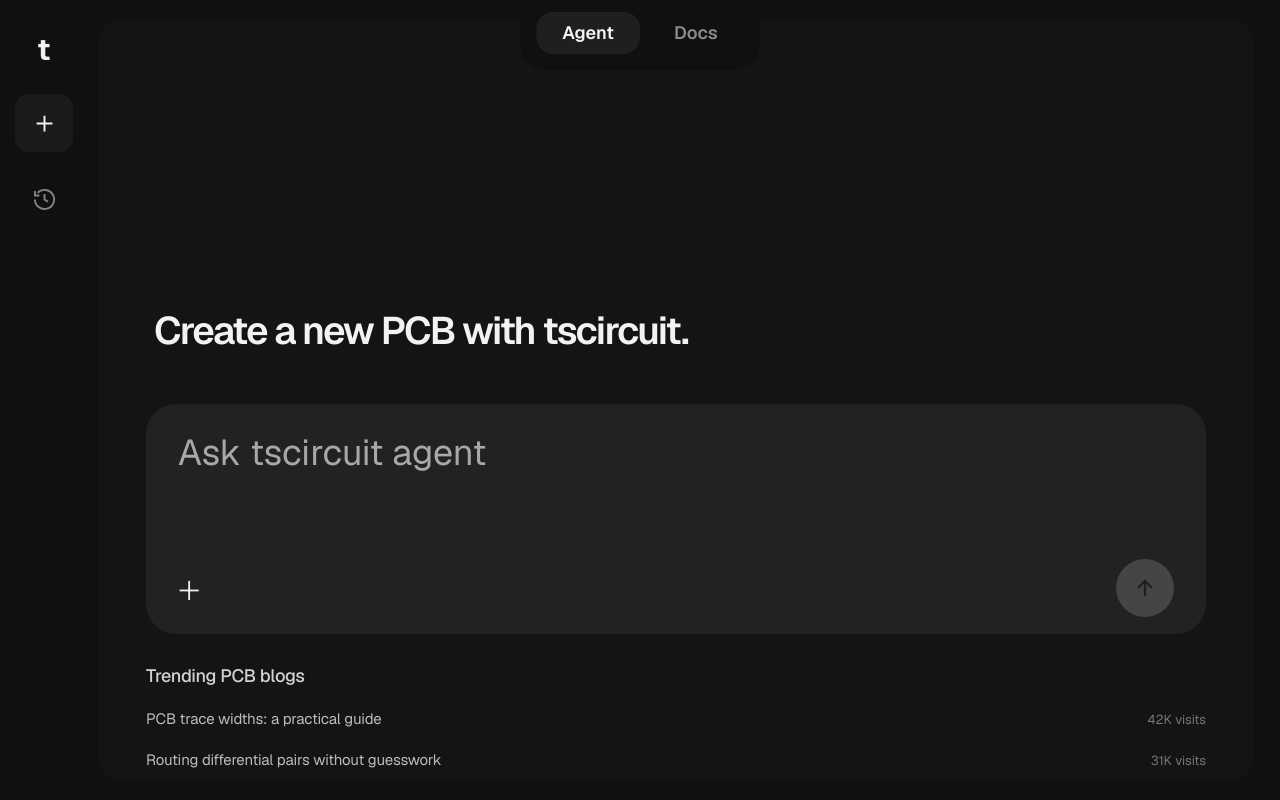
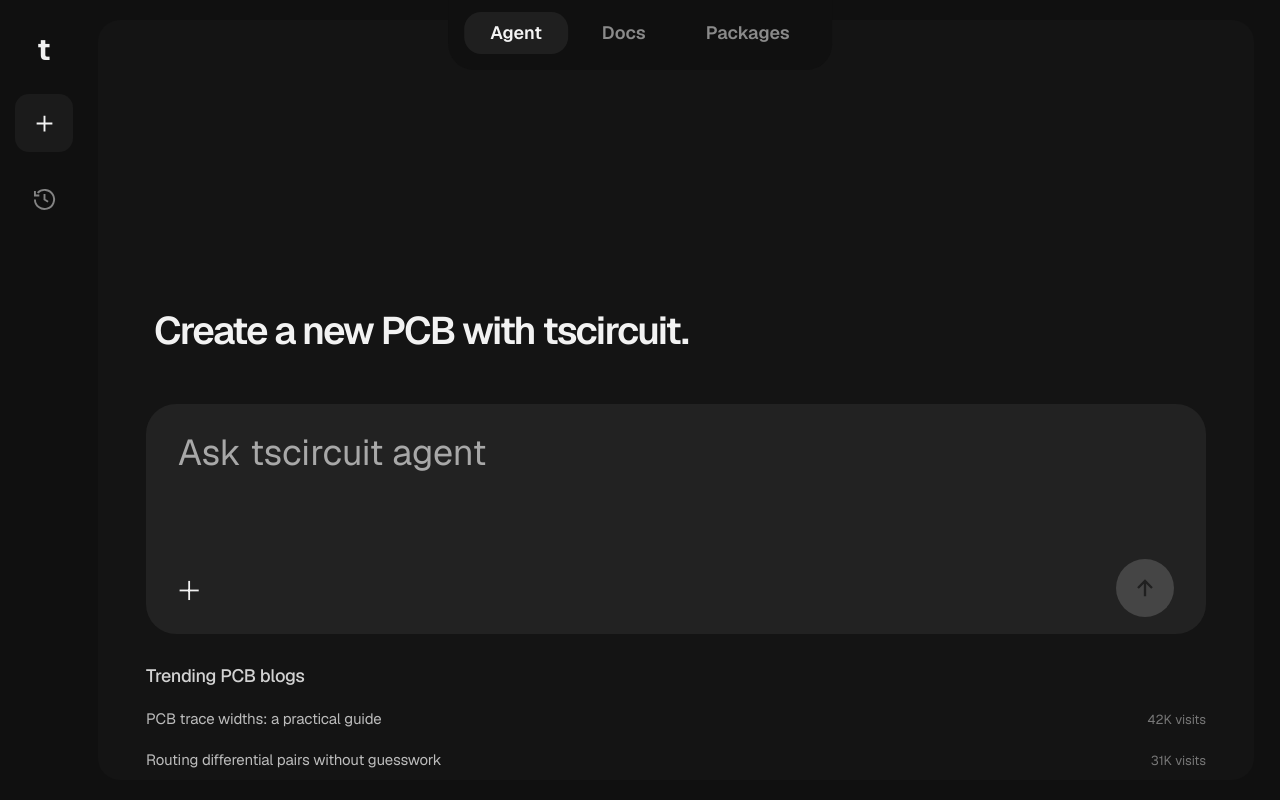
Before and after one commit to tscircuit/eleqon, a Next.js app: page / in a window 1280 px wide. Built offline with nearby package versions, Linux system fonts and the light colour scheme.

Commit message:
Add community packages catalog

```diff
--- /dev/null
+++ b/components/workspace/packages-page.tsx
@@ -0,0 +1,13 @@
+import { useState } from "react";
+import { enPackages } from "@/lang/en/packages";
+import { enWorkspace } from "@/lang/en/workspace";
+import styles from "./workspace.module.css";
+
+/** Renders a searchable, local catalog of tscircuit packages. */
+export function PackagesPage({ onReadMore }: { readonly onReadMore: () => void }) {
+  const [query, setQuery] = useState("");
+  const normalizedQuery = query.trim().toLowerCase();
+  const packages = normalizedQuery === "" ? enPackages.catalog : enPackages.catalog.filter((pkg) => `${pkg.name} ${pkg.description} ${pkg.detail}`.toLowerCase().includes(normalizedQuery));
+
+  return <section className={`${styles.frame} ${styles.packagesPage}`}><div className={styles.packagesContent}><section className={styles.packageFeature}><div className={styles.packageFeatureVisual} aria-hidden="true"><span>{enWorkspace.brand.productName}</span></div><article className={styles.packageFeatureCopy}><h1>{enPackages.featureTitle}</h1><p>{enPackages.featureDescription}</p><button type="button" onClick={onReadMore}>{enPackages.readMore}</button></article></section><label className={styles.packageSearch}><span>{enPackages.searchPlaceholder}</span><input value={query} onChange={(event) => setQuery(event.target.value)} placeholder={enPackages.searchPlaceholder} /></label><section className={styles.packageCollection}><h2>{enPackages.yourPackagesTitle}</h2>{packages.length === 0 ? <p className={styles.packageEmpty}>{enPackages.emptySearch}</p> : <div className={styles.packageGrid}>{packages.map((pkg) => <article key={pkg.name} className={styles.packageCard}><div className={styles.packagePreview} aria-hidden="true"><span>{enPackages.previewLabel}</span></div><div><h3>{pkg.name}</h3><p>{pkg.description}</p><small>{pkg.detail}</small></div></article>)}</div>}</section></div></section>;
+}
--- a/components/workspace/workspace.tsx
+++ b/components/workspace/workspace.tsx
@@ -8,6 +8,7 @@ import { createChatThread, parseChatThreadTitle, type ChatThread } from "@/lib/c
 import { ChatThreadStore } from "@/lib/chat-thread-store";
 import { parseWorkspaceUrlState, serializeWorkspaceUrlState, type DocsUrlState, type HomeTab, type WorkspaceTab, type WorkspaceUrlState } from "@/lib/workspace-url-state";
 import { HistoryDrawer } from "./history-drawer";
+import { PackagesPage } from "./packages-page";
 import { ArrowIcon, BoardIcon, CodeIcon, CubeIcon, HistoryIcon, PlusIcon, SchematicIcon } from "./icons";
 import { Brand } from "./brand";
 import styles from "./workspace.module.css";
@@ -24,17 +25,42 @@ const tabs: ReadonlyArray<{ readonly id: WorkspaceTab; readonly label: string; r
 
 /** Manages local threads and composes the workspace views. */
 export function Workspace() {
-  const [threads, setThreads] = useState<ReadonlyArray<ChatThread>>(() => typeof window === "undefined" ? [] : new ChatThreadStore(window.localStorage).read());
-  const [workspaceState, setWorkspaceState] = useState<WorkspaceUrlState>(() => typeof window === "undefined" ? { kind: "home", homeTab: "agent" } : parseWorkspaceUrlState(window.location.search));
+  const [threads, setThreads] = useState<ReadonlyArray<ChatThread>>([]);
+  const [workspaceState, setWorkspaceState] = useState<WorkspaceUrlState>({ kind: "home", homeTab: "agent" });
   const [historyOpen, setHistoryOpen] = useState(false);
   const [, startTransition] = useTransition();
 
-  useEffect(() => { const restoreWorkspaceState = () => setWorkspaceState(parseWorkspaceUrlState(window.location.search)); window.addEventListener("popstate", restoreWorkspaceState); return () => window.removeEventListener("popstate", restoreWorkspaceState); }, []);
+  useEffect(() => {
+    const restoreWorkspaceState = () => setWorkspaceState(parseWorkspaceUrlState(window.location.search));
+    const hydrationFrame = window.requestAnimationFrame(() => {
+      setThreads(new ChatThreadStore(window.localStorage).read());
+      restoreWorkspaceState();
+    });
+
+    window.addEventListener("popstate", restoreWorkspaceState);
+    return () => {
+      window.cancelAnimationFrame(hydrationFrame);
+      window.removeEventListener("popstate", restoreWorkspaceState);
+    };
+  }, []);
 
   const navigate = (state: WorkspaceUrlState) => { window.history.pushState(null, "", `${window.location.pathname}${serializeWorkspaceUrlState(state)}`); setWorkspaceState(state); };
   const startThread = () => { setHistoryOpen(false); navigate({ kind: "home", homeTab: "agent" }); };
   const openBlog = (blogId: BlogId) => navigate({ kind: "home", homeTab: "docs", docs: { kind: "article", blogId } });
   const openBlogs = () => navigate({ kind: "home", homeTab: "docs", docs: { kind: "blogs" } });
+  const openHomeTab = (homeTab: HomeTab) => {
+    if (homeTab === "agent") {
+      navigate({ kind: "home", homeTab });
+      return;
+    }
+
+    if (homeTab === "docs") {
+      navigate({ kind: "home", homeTab, docs: { kind: "article", blogId: "tscircuit-framework" } });
+      return;
+    }
+
+    navigate({ kind: "home", homeTab });
+  };
   const selectThread = (thread: ChatThread) => { setHistoryOpen(false); navigate({ kind: "project", threadId: thread.id, activeTab: "code" }); };
   const submit = (prompt: string) => {
     startTransition(() => {
@@ -50,7 +76,7 @@ export function Workspace() {
 
   return (
     <div className={styles.workspace} data-view={workspaceState.kind} data-history-open={historyOpen}>
-      {workspaceState.kind === "home" ? <HomeNotch activeTab={workspaceState.homeTab} onSelect={(homeTab) => navigate(homeTab === "agent" ? { kind: "home", homeTab } : { kind: "home", homeTab, docs: { kind: "article", blogId: "tscircuit-framework" } })} /> : null}
+      {workspaceState.kind === "home" ? <HomeNotch activeTab={workspaceState.homeTab} onSelect={openHomeTab} /> : null}
       <aside className={styles.rail}>
         <nav className={styles.railControls} aria-label={enWorkspace.aria.workspaceNavigation}>
           <Brand className={styles.brand} />
@@ -60,7 +86,7 @@ export function Workspace() {
         <HistoryDrawer open={historyOpen} threads={threads} activeThreadId={workspaceState.kind === "project" ? workspaceState.threadId : null} onSelect={selectThread} />
       </aside>
       <main className={styles.main}>
-        {workspaceState.kind === "home" ? workspaceState.homeTab === "agent" ? <Welcome onSubmit={submit} onOpenBlog={openBlog} /> : <DocsPage onSubmit={submit} docs={workspaceState.docs} onOpenBlog={openBlog} onOpenBlogs={openBlogs} /> : (
+        {workspaceState.kind === "home" ? workspaceState.homeTab === "agent" ? <Welcome onSubmit={submit} onOpenBlog={openBlog} /> : workspaceState.homeTab === "docs" ? <DocsPage onSubmit={submit} docs={workspaceState.docs} onOpenBlog={openBlog} onOpenBlogs={openBlogs} /> : <PackagesPage onReadMore={() => openBlog("tscircuit-packages")} /> : (
           <ProjectView activeTab={workspaceState.activeTab} thread={selectedThread} onSubmit={submit} onTab={(activeTab) => navigate({ ...workspaceState, activeTab })} />
         )}
       </main>
@@ -70,7 +96,7 @@ export function Workspace() {
 
 /** Switches the home-screen context between agent and documentation. */
 function HomeNotch({ activeTab, onSelect }: { readonly activeTab: HomeTab; readonly onSelect: (tab: HomeTab) => void }) {
-  return <div className={styles.notch} role="tablist" aria-label={enWorkspace.aria.homeContext}><button className={styles.notchButton} data-active={activeTab === "agent"} type="button" role="tab" aria-selected={activeTab === "agent"} onClick={() => onSelect("agent")}>{enWorkspace.homeTabs.agent}</button><button className={styles.notchButton} data-active={activeTab === "docs"} type="button" role="tab" aria-selected={activeTab === "docs"} onClick={() => onSelect("docs")}>{enWorkspace.homeTabs.docs}</button></div>;
+  return <div className={styles.notch} role="tablist" aria-label={enWorkspace.aria.homeContext}><button className={styles.notchButton} data-active={activeTab === "agent"} type="button" role="tab" aria-selected={activeTab === "agent"} onClick={() => onSelect("agent")}>{enWorkspace.homeTabs.agent}</button><button className={styles.notchButton} data-active={activeTab === "docs"} type="button" role="tab" aria-selected={activeTab === "docs"} onClick={() => onSelect("docs")}>{enWorkspace.homeTabs.docs}</button><button className={styles.notchButton} data-active={activeTab === "packages"} type="button" role="tab" aria-selected={activeTab === "packages"} onClick={() => onSelect("packages")}>{enWorkspace.homeTabs.packages}</button></div>;
 }
 
 /** Renders a rail navigation control. */
--- a/lang/en/blogs.ts
+++ b/lang/en/blogs.ts
@@ -10,6 +10,17 @@ const blogPosts: Readonly<Record<BlogId, BlogPost>> = {
       "tscircuit is a toolkit for defining electronic designs as code. Components, connections, board constraints, and manufacturing details live in one readable workflow.",
       "That makes design intent easier to review. A teammate can see why a component was selected, how a connection is constrained, and what the board needs before it reaches fabrication.",
       "Start with a circuit description, inspect the result in the workspace, then iterate with the same source of truth behind every artefact.",
+    ],
+  },
+  "tscircuit-packages": {
+    id: "tscircuit-packages",
+    title: "tscircuit Packages",
+    summary: "Publish board designs, components, and reusable building blocks with a link anyone can open.",
+    visits: "18K",
+    body: [
+      "A tscircuit package is a small, reusable electronics project. It can contain a board, a component, or a focused design pattern that someone else can open and build from.",
+      "Packages replace the separate npm package and GitHub repository workflow. Publish from tscircuit, get one shareable link, and keep the design, preview, and version together in one place.",
+      "A package can begin as something personal—a Pico board, a Raspberry Pi accessory, or a useful chip breakout—then be shared in seconds as a reliable starting point for the next build.",
     ],
   },
   "pcb-trace-widths": {
@@ -49,6 +60,7 @@ const blogPosts: Readonly<Record<BlogId, BlogPost>> = {
 
 const blogOrder: readonly BlogId[] = [
   "tscircuit-framework",
+  "tscircuit-packages",
   "pcb-trace-widths",
   "differential-pairs",
   "ground-pours",
--- /dev/null
+++ b/lang/en/packages.ts
@@ -0,0 +1,25 @@
+type PackageCatalogItem = Readonly<{
+  readonly name: string;
+  readonly description: string;
+  readonly detail: string;
+}>;
+
+/** English copy and static catalog entries for the Packages home context. */
+export const enPackages = {
+  featureTitle: "tscircuit Packages",
+  featureDescription: "Discover reusable boards and components from the community. Publish once, then share a single tscircuit link.",
+  readMore: "Read more",
+  searchPlaceholder: "Search packages",
+  yourPackagesTitle: "Your packages",
+  emptySearch: "No packages match that search.",
+  previewLabel: "3D",
+  catalog: [
+    { name: "user/pico", description: "RP2040 dev board", detail: "A compact Pico reference" },
+    { name: "user/raspberrypi", description: "Pi expansion board", detail: "GPIO and power breakout" },
+    { name: "user/some-chip", description: "Chip breakout", detail: "A reusable IC footprint" },
+    { name: "user/usb-c-power", description: "USB-C power input", detail: "Power delivery starter" },
+    { name: "user/sensor-hub", description: "Sensor carrier", detail: "I²C and analog inputs" },
+    { name: "user/motor-driver", description: "Motor driver", detail: "Control and protection board" },
+    { name: "user/codec-board", description: "Audio codec", detail: "Low-noise audio interface" },
+  ] satisfies readonly [PackageCatalogItem, ...PackageCatalogItem[]],
+} as const;
--- a/lang/en/workspace.ts
+++ b/lang/en/workspace.ts
@@ -18,6 +18,7 @@ export const enWorkspace = {
   homeTabs: {
     agent: "Agent",
     docs: "Docs",
+    packages: "Packages",
   },
   tabs: {
     code: "Code",
--- a/lib/blog.ts
+++ b/lib/blog.ts
@@ -1,5 +1,5 @@
 /** An article identifier that can be safely represented in a URL. */
-export type BlogId = "tscircuit-framework" | "pcb-trace-widths" | "differential-pairs" | "ground-pours";
+export type BlogId = "tscircuit-framework" | "tscircuit-packages" | "pcb-trace-widths" | "differential-pairs" | "ground-pours";
 
 /** Static article content shown in the small docs prototype. */
 export type BlogPost = Readonly<{
@@ -12,7 +12,7 @@ export type BlogPost = Readonly<{
 
 /** Parse one recognized article identifier from a URL boundary. */
 export function parseBlogId(value: string | null): BlogId | null {
-  if (value === "pcb-trace-widths" || value === "differential-pairs" || value === "ground-pours" || value === "tscircuit-framework") {
+  if (value === "pcb-trace-widths" || value === "differential-pairs" || value === "ground-pours" || value === "tscircuit-framework" || value === "tscircuit-packages") {
     return value;
   }
 
--- a/lib/workspace-url-state.ts
+++ b/lib/workspace-url-state.ts
@@ -5,7 +5,7 @@ import { parseBlogId, type BlogId } from "./blog";
 export type WorkspaceTab = "code" | "pcb" | "schematic" | "model";
 
 /** A home context that can be reproduced in a home URL. */
-export type HomeTab = "agent" | "docs";
+export type HomeTab = "agent" | "docs" | "packages";
 
 /** The reproducible content shown while the Docs home context is active. */
 export type DocsUrlState =
@@ -16,6 +16,7 @@ export type DocsUrlState =
 export type WorkspaceUrlState =
   | Readonly<{ readonly kind: "home"; readonly homeTab: "agent" }>
   | Readonly<{ readonly kind: "home"; readonly homeTab: "docs"; readonly docs: DocsUrlState }>
+  | Readonly<{ readonly kind: "home"; readonly homeTab: "packages" }>
   | Readonly<{ readonly kind: "project"; readonly threadId: ChatThreadId; readonly activeTab: WorkspaceTab }>;
 
 /** Parse browser query parameters into a valid reproducible workspace state. */
@@ -39,6 +40,10 @@ export function parseWorkspaceUrlState(search: string): WorkspaceUrlState {
     return { kind: "home", homeTab: "docs", docs: { kind: "article", blogId: blogId ?? "tscircuit-framework" } };
   }
 
+  if (params.get("screen") === "packages" || params.get("context") === "packages") {
+    return { kind: "home", homeTab: "packages" };
+  }
+
   return { kind: "home", homeTab: "agent" };
 }
 
@@ -57,6 +62,8 @@ export function serializeWorkspaceUrlState(state: WorkspaceUrlState): string {
     } else {
       params.set("article", state.docs.blogId);
     }
+  } else if (state.homeTab === "packages") {
+    params.set("screen", "packages");
   } else {
     params.set("screen", "home");
     params.set("context", "agent");
```
Also changed, not shown: components/workspace/workspace.module.css (+28 -1 lines), 3 other files (tests, documents, lock files or other folders).
